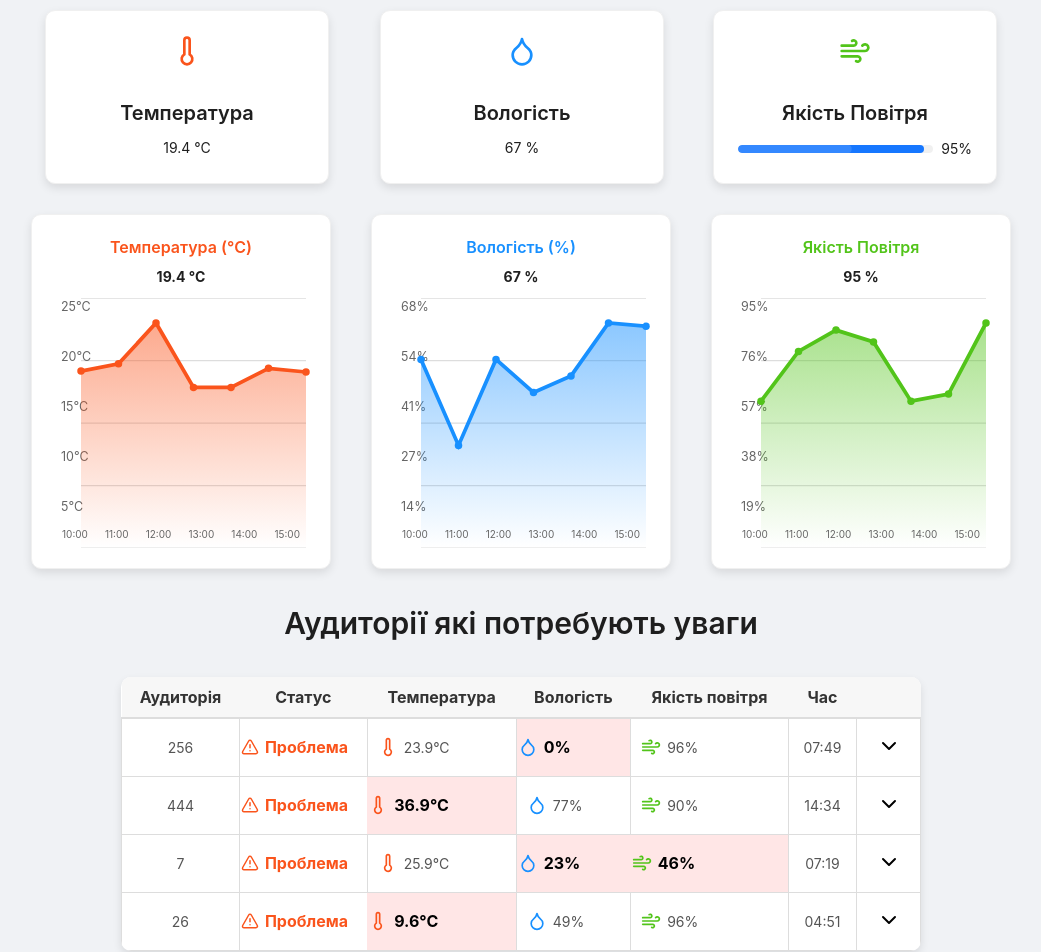
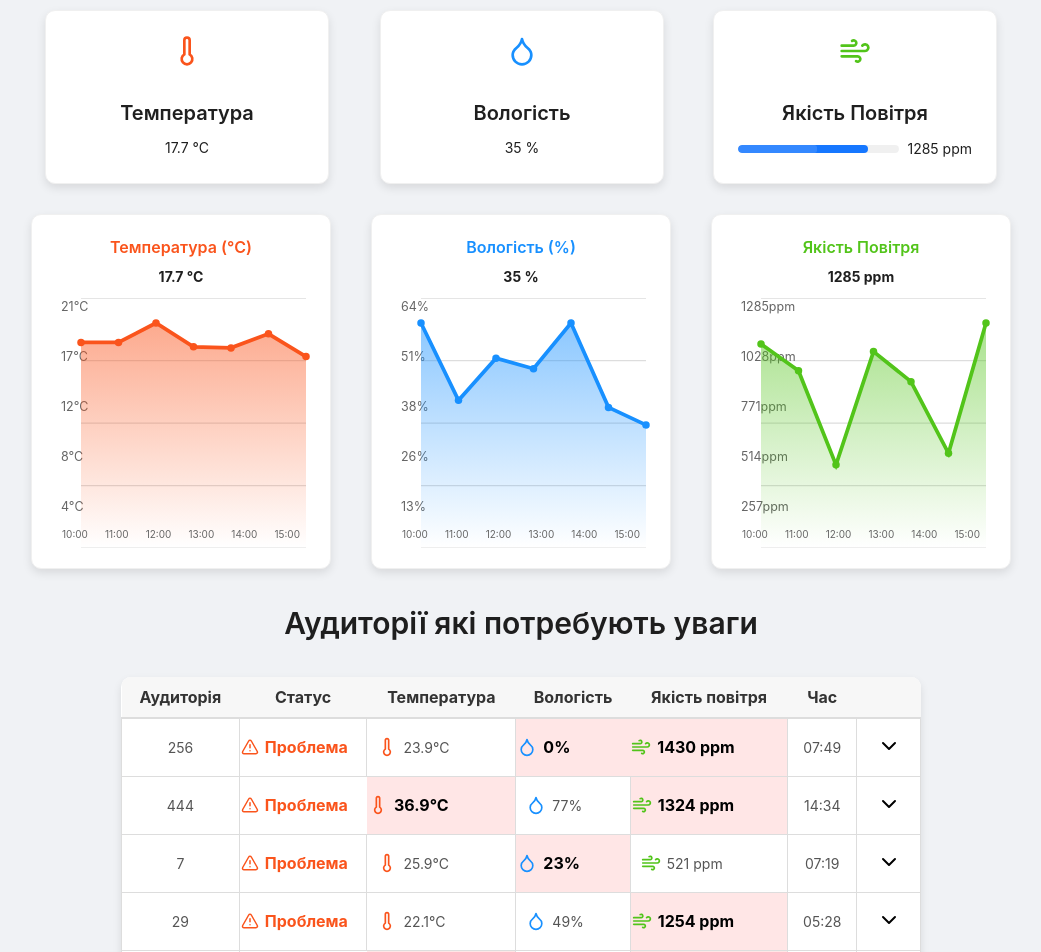
Before and after one commit to MykolaZhigun/degrees_ksu, a React (Create React App) app: page / in a window 1280 px wide. Shown: the part 120-1072 px from the top of the page, without its empty margins (119-1160 px from the left). Built offline with nearby package versions, Linux system fonts and the light colour scheme.

Commit message:
Update air quality unit to ppm and adjust related logic in multiple components

```diff
--- a/src/Pages/HomePage.jsx
+++ b/src/Pages/HomePage.jsx
@@ -18,12 +18,15 @@ const sensorsCount = sensorsInfo.length;
 const { Title, Text } = Typography;
 
 const HomePage = () => {
+    const airQuality = historicalData[historicalData.length - 1].airQuality;
+    const airQualityPercent = ((airQuality - 400) / 1100) * 100;
+
     return (
         <div style={{ background: "#f0f2f5", minHeight: "100vh" }}>
             <Headers
                 temperature={historicalData[historicalData.length - 1].temperature}
                 humidity={historicalData[historicalData.length - 1].humidity}
-                airQuality={historicalData[historicalData.length - 1].airQuality}
+                airQuality={airQuality}
             />
 
             <Title level={2} style={{ textAlign: "center" }}>Моніторинг Повітря в Кабінеті</Title>
@@ -63,7 +66,11 @@ const HomePage = () => {
                     }}>
                         <Wind size={32} color="#52c41a" />
                         <Title level={4}>Якість Повітря</Title>
-                        <Progress percent={historicalData[historicalData.length - 1].airQuality} status="active" />
+                        <Progress
+                            percent={airQualityPercent}
+                            status="active"
+                            format={percent => `${airQuality} ppm`}
+                        />
                     </Card>
                 </Col>
             </Row>
@@ -77,7 +84,7 @@ const HomePage = () => {
             <Title level={2} style={{ textAlign: "center" }}>Аудиторії які потребують уваги</Title>
             <AttentionCabinets temperature={historicalData[historicalData.length - 1].temperature}
                                humidity={historicalData[historicalData.length - 1].humidity}
-                               airQuality={historicalData[historicalData.length - 1].airQuality} />
+                               airQuality={airQuality} />
 
             <Title level={2} style={{ textAlign: "center" }}>інформація щодо відключених датчиків</Title>
             <div style={{ display: "flex", justifyContent: "center", gap: "20px", flexWrap: "wrap", marginTop: "20px" }}>
--- a/src/components/AttentionCabinets.jsx
+++ b/src/components/AttentionCabinets.jsx
@@ -15,12 +15,12 @@ const AttentionCabinets = () => {
             if (sensor.humidity < 25 || sensor.humidity > 80) {
                 issues.push({ text: sensor.humidity < 30 ? "Маленька вологість (меньше 30%)" : "Велика вологість (більше 70%)", icon: <Droplet size={18} color="#1890ff" /> });
             }
-            if (sensor.airQuality < 50) {
-                issues.push({ text: "Погана якість повітря (меньше 70%)", icon: <Wind size={18} color="#52c41a" /> });
+            if (sensor.airQuality >= 1000) {
+                issues.push({ text: "Погана якість повітря", icon: <Wind size={18} color="#52c41a" /> });
             }
-            return { ...sensor, issues }; // Ensure time is included
+            return { ...sensor, issues };
         })
-        .filter(sensor => sensor.issues.length > 0); // Filter out rooms with no issues
+        .filter(sensor => sensor.issues.length > 0);
 
     const togglePanel = (index) => {
         setOpenPanels(prevState => ({ ...prevState, [index]: !prevState[index] }));
@@ -63,10 +63,10 @@ const AttentionCabinets = () => {
                                     <span>{room.humidity}%</span>
                                 </div>
                             </td>
-                            <td className={room.airQuality < 50 ? "highlight-cell" : "cell"}>
+                            <td className={room.airQuality >= 1000 ? "highlight-cell" : "cell"}>
                                 <div className="icon-text">
                                     <Wind size={20} color="#52c41a" />
-                                    <span>{room.airQuality}%</span>
+                                    <span>{room.airQuality} ppm</span>
                                 </div>
                             </td>
                             <td className="cell">{room.time}</td>
--- a/src/components/Cabinets.jsx
+++ b/src/components/Cabinets.jsx
@@ -40,7 +40,7 @@ function Cabinets() {
                         </div>
                         <div className="sensor-item">
                             <Wind size={16} color="#73d13d" />
-                            <Text className="sensor-text">{selectedSensor.airQuality}%</Text>
+                            <Text className="sensor-text">{selectedSensor.airQuality} ppm</Text>
                         </div>
                     </div>
                 </Card>
--- a/src/components/Graphics.jsx
+++ b/src/components/Graphics.jsx
@@ -2,6 +2,16 @@ import React from "react";
 import { Card, Typography } from "antd";
 
 const { Text } = Typography;
+
+const generateRandomData = () => {
+    return Array.from({ length: 10 }).map(() => ({
+        airQuality: Math.floor(Math.random() * 1101) + 400,
+        temperature: (Math.random() * 45).toFixed(1),
+        humidity: Math.floor(Math.random() * 100)
+    }));
+};
+
+const historicalData = generateRandomData();
 
 function GraphicsBase({ data, dataKey, label, unit, color, defaultValue }) {
     const maxX = data.length - 1;
@@ -103,5 +113,7 @@ export const HumidityGraphics = ({ data }) => (
 );
 
 export const AirQualityGraphics = ({ data }) => (
-    <GraphicsBase data={data} dataKey="airQuality" label="Якість Повітря" unit="%" color="#52c41a" defaultValue={68} />
+    <GraphicsBase data={data} dataKey="airQuality" label="Якість Повітря" unit="ppm" color="#52c41a" defaultValue={400} />
 );
+
+export default historicalData;
--- a/src/components/Headers.jsx
+++ b/src/components/Headers.jsx
@@ -38,7 +38,7 @@ function Headers({ temperature, humidity, airQuality }) {
                 </div>
                 <div style={{ display: 'flex', alignItems: 'center', color: 'white', gap: '5px' }}>
                     <Wind size={22} color="#52c41a" />
-                    <span>{airQuality}%</span>
+                    <span>{airQuality} ppm</span>
                 </div>
             </div>
         </div>
--- a/src/components/SensorsTable.jsx
+++ b/src/components/SensorsTable.jsx
@@ -44,7 +44,7 @@ const SensorsTable = () => {
                         <td className="cell">
                             <div className="icon-text">
                                 <Wind size={20} color="#52c41a" />
-                                <span>{sensor.airQuality}%</span>
+                                <span>{sensor.airQuality} ppm</span>
                             </div>
                         </td>
                         <td className="cell">
--- a/src/info/HistoricalData.js
+++ b/src/info/HistoricalData.js
@@ -7,7 +7,7 @@ const generateRandomData = () => {
             time: `${time.getHours().toString().padStart(2, '0')}:00`,
             temperature: (Math.random() * 10 + 15).toFixed(1),
             humidity: Math.floor(Math.random() * 40 + 30),
-            airQuality: Math.floor(Math.random() * 40 + 60)
+            airQuality: Math.floor(Math.random() * 1101) + 400
         });
     }
     return data;
--- a/src/info/SensorsInfo.js
+++ b/src/info/SensorsInfo.js
@@ -54,7 +54,7 @@ const getRandomDate = (isWorking) => {
 const sensorsInfo = [
     {
         name: "256",
-        airQuality: Math.floor(Math.random() * 60) + 40,
+        airQuality: Math.floor(Math.random() * 1101) + 400,
         temperature: (Math.random() * 45).toFixed(1),
         humidity: Math.floor(Math.random() * 100),
         isWorking: true,
@@ -64,7 +64,7 @@ const sensorsInfo = [
     },
     {
         name: "444",
-        airQuality: Math.floor(Math.random() * 60) + 40,
+        airQuality: Math.floor(Math.random() * 1101) + 400,
         temperature: (Math.random() * 45).toFixed(1),
         humidity: Math.floor(Math.random() * 100),
         isWorking: true,
@@ -74,7 +74,7 @@ const sensorsInfo = [
     },
     {
         name: "7",
-        airQuality: Math.floor(Math.random() * 60) + 40,
+        airQuality: Math.floor(Math.random() * 1101) + 400,
         temperature: (Math.random() * 45).toFixed(1),
         humidity: Math.floor(Math.random() * 100),
         isWorking: false,
@@ -84,7 +84,7 @@ const sensorsInfo = [
     },
     {
         name: "29",
-        airQuality: Math.floor(Math.random() * 60) + 40,
+        airQuality: Math.floor(Math.random() * 1101) + 400,
         temperature: (Math.random() * 45).toFixed(1),
         humidity: Math.floor(Math.random() * 100),
         isWorking: true,
@@ -94,7 +94,7 @@ const sensorsInfo = [
     },
     {
         name: "26",
-        airQuality: Math.floor(Math.random() * 60) + 40,
+        airQuality: Math.floor(Math.random() * 1101) + 400,
         temperature: (Math.random() * 45).toFixed(1),
         humidity: Math.floor(Math.random() * 100),
         isWorking: false,
@@ -104,7 +104,7 @@ const sensorsInfo = [
     },
     {
         name: "36",
-        airQuality: Math.floor(Math.random() * 60) + 40,
+        airQuality: Math.floor(Math.random() * 1101) + 400,
         temperature: (Math.random() * 45).toFixed(1),
         humidity: Math.floor(Math.random() * 100),
         isWorking: false,
--- a/src/style/problems.css
+++ b/src/style/problems.css
@@ -41,6 +41,7 @@
     font-size: 14px;
     color: #555;
     border: 1px solid #ddd;
+    white-space: nowrap;
 }
 
 .highlight-cell {
```
